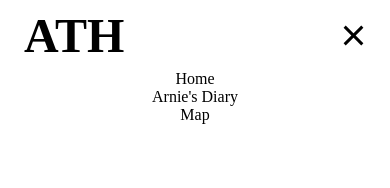
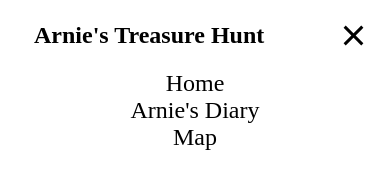
Before and after one commit to CamMcAlpine/CamMcAlpine.github.io, a website: page boilerplate/nav.html in a window 390 px wide. Both pictures are taken after a click on the element 353 px from the left and 35 px from the top of the page. Drawn offline with Linux system fonts and the light colour scheme.

Commit message:
fixed navbar responsiveness

```diff
--- a/boilerplate/nav.html
+++ b/boilerplate/nav.html
@@ -1,7 +1,7 @@
 <nav class="navbar">
     <link href="/css/nav.css" rel="stylesheet">
     <li class="nav-branding">
-        <h1>ATH</h1>
+        <h1>Arnie's Treasure Hunt</h1>
     </li>
     <ul class = "nav-menu">
         <li class="nav-item">
--- a/css/nav.css
+++ b/css/nav.css
@@ -19,8 +19,7 @@ a{
 .navbar {
     min-height: 70px;
     display: flex;
-    justify-content: space-between;
-    align-items: center;
+
     padding: 0 24px;
     background-color: var(--blue);
     border-bottom: var(--gray) solid 5px;
@@ -28,12 +27,15 @@ a{
 
 .nav-menu {
     display: flex;
-    justify-content: space-between;
+    justify-content: space-evenly;
     align-items: center;
     gap: 60px;
+    font-size: 1.5rem;
+    margin-left: 400px;
 }
 
 .nav-branding {
+    margin-left: 10px;
     font-size: 2rem;
 }
 
@@ -60,7 +62,19 @@ a{
     background-color: black;
 }
 
-@media(max-width:770px){
+@media (max-width: 1350px) {
+    .nav-menu{
+        margin-left: 200px;
+    }
+}
+
+@media (max-width: 1000px) {
+    .nav-menu{
+        margin-left: 50px;
+    }
+}
+
+@media(max-width:800px){
     .hamburger{
         display: block;
     }
@@ -75,6 +89,12 @@ a{
         transform: translateY(-8px) rotate(-45deg);
     }
 
+    .navbar{
+        display: flex;
+        align-items: center;
+        justify-content: space-between;
+    }
+
     .nav-menu{
         position: fixed;
         left: -100%;
@@ -85,6 +105,7 @@ a{
         width: 100%;
         text-align: center;
         transition: 0.3s;
+        margin: auto;
     }
 
     .navitem{
@@ -92,6 +113,13 @@ a{
     }
 
     .nav-menu.active{
-        left:0;
+        left: 0%;
+    }
+
+}
+
+@media (max-width: 550px) {
+    .nav-branding{
+        font-size: 1rem;
     }
 }
```
